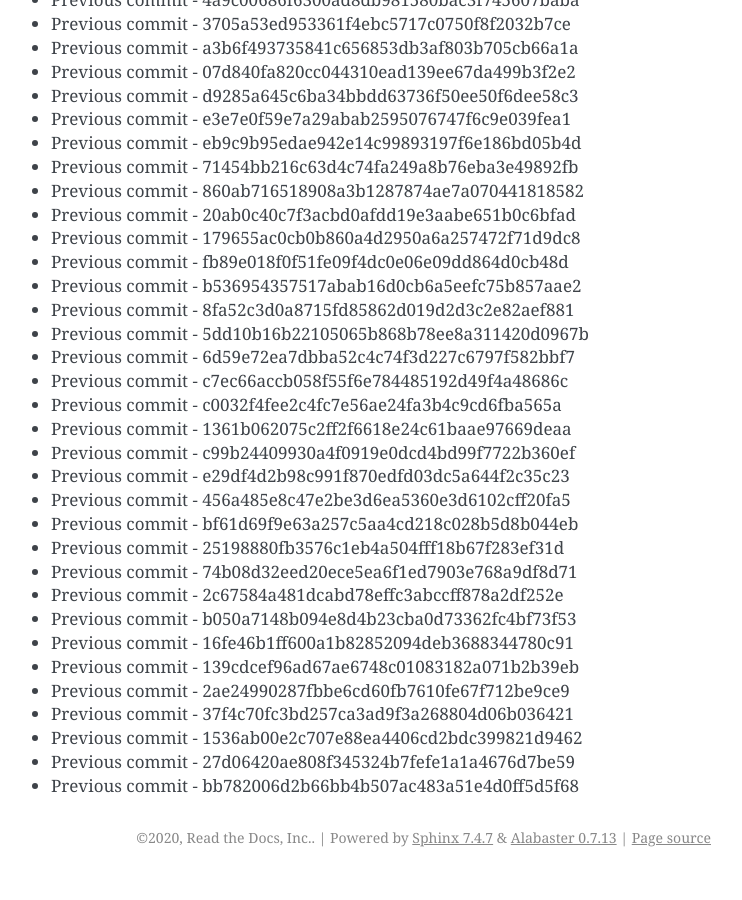
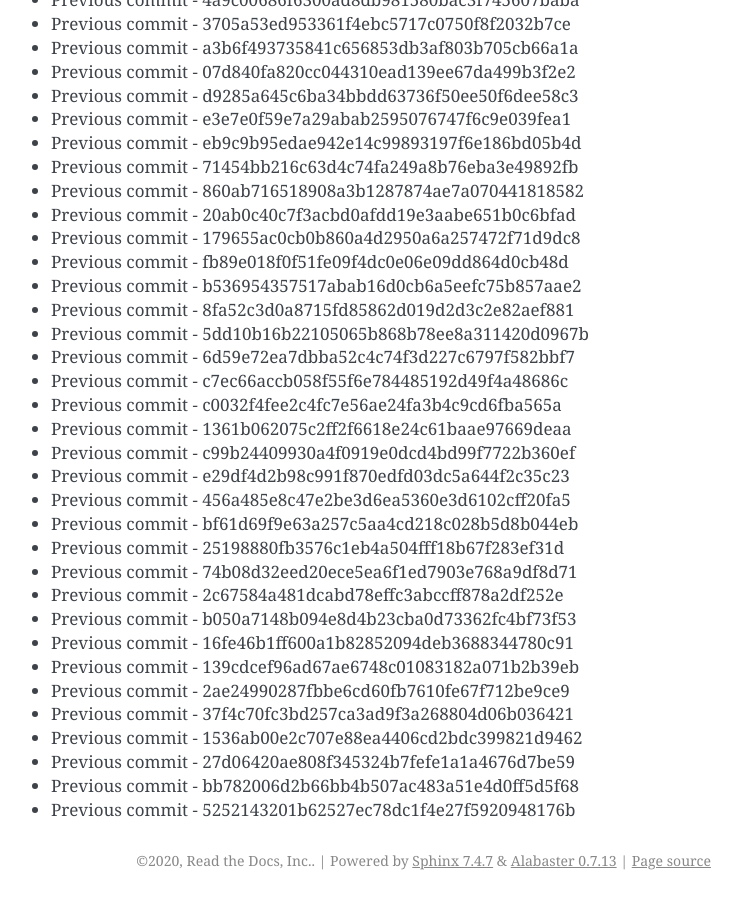
Before and after one commit to readthedocs/rtd-git-stresstest, a Sphinx documentation site: the page built from docs/updates.rst, in a window 1280 px wide and 900 px high, scrolled down 94391 px. Shown: the whole window, without its empty margins (399-1141 px from the left). Built offline with Sphinx 7.4.7, drawn with Linux system fonts in a browser that asks for light colours; before the commit the page ends 95268 px from its top, so only the background shows below that.

Commit message:
Generating commit from previous: 5252143201b62527ec78dc1f4e27f5920948176b

```diff
--- a/docs/updates.rst
+++ b/docs/updates.rst
@@ -3998,3 +3998,4 @@ It can be tested for any performance characteristics.
 * Previous commit - 1536ab00e2c707e88ea4406cd2bdc399821d9462
 * Previous commit - 27d06420ae808f345324b7fefe1a1a4676d7be59
 * Previous commit - bb782006d2b66bb4b507ac483a51e4d0ff5d5f68
+* Previous commit - 5252143201b62527ec78dc1f4e27f5920948176b
```
